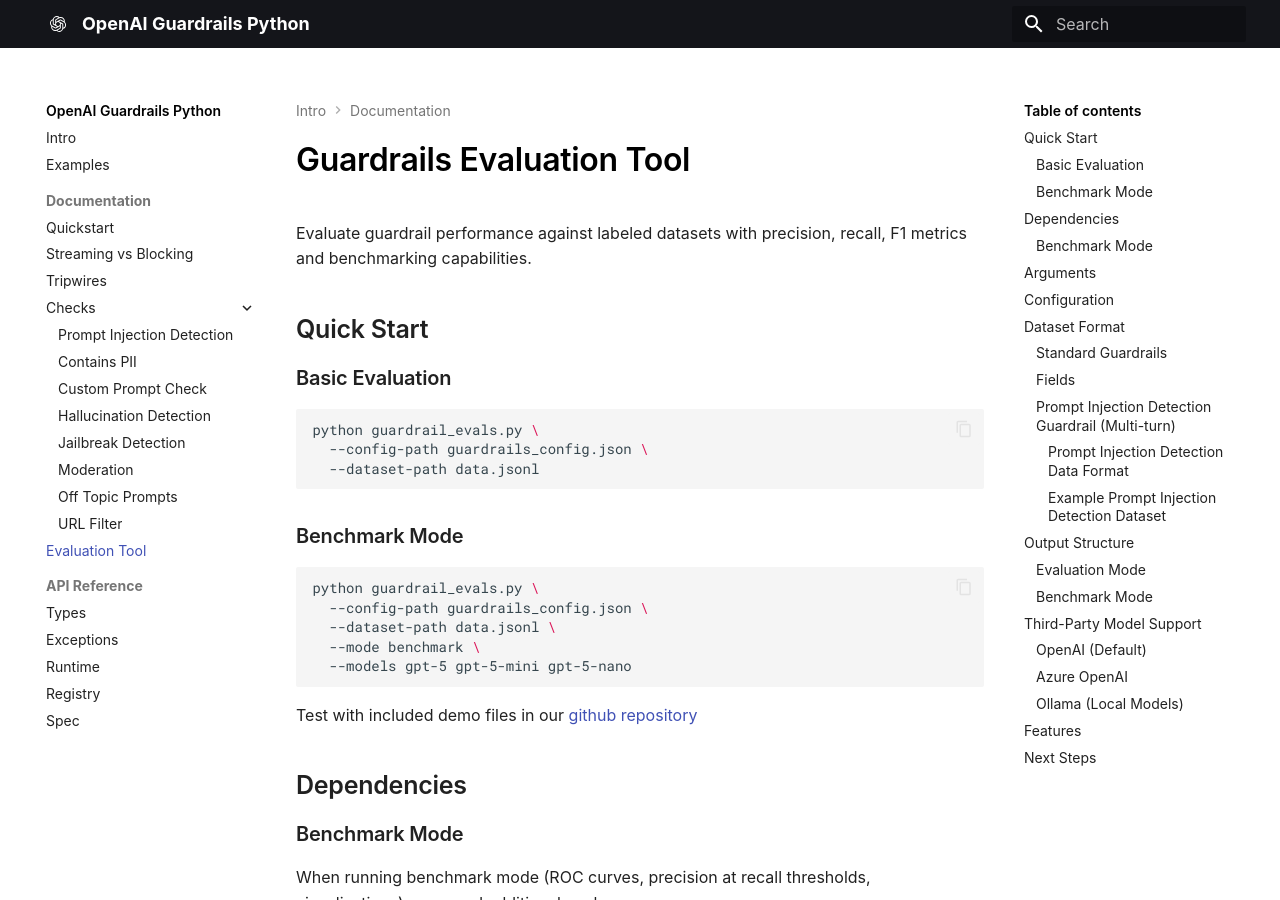
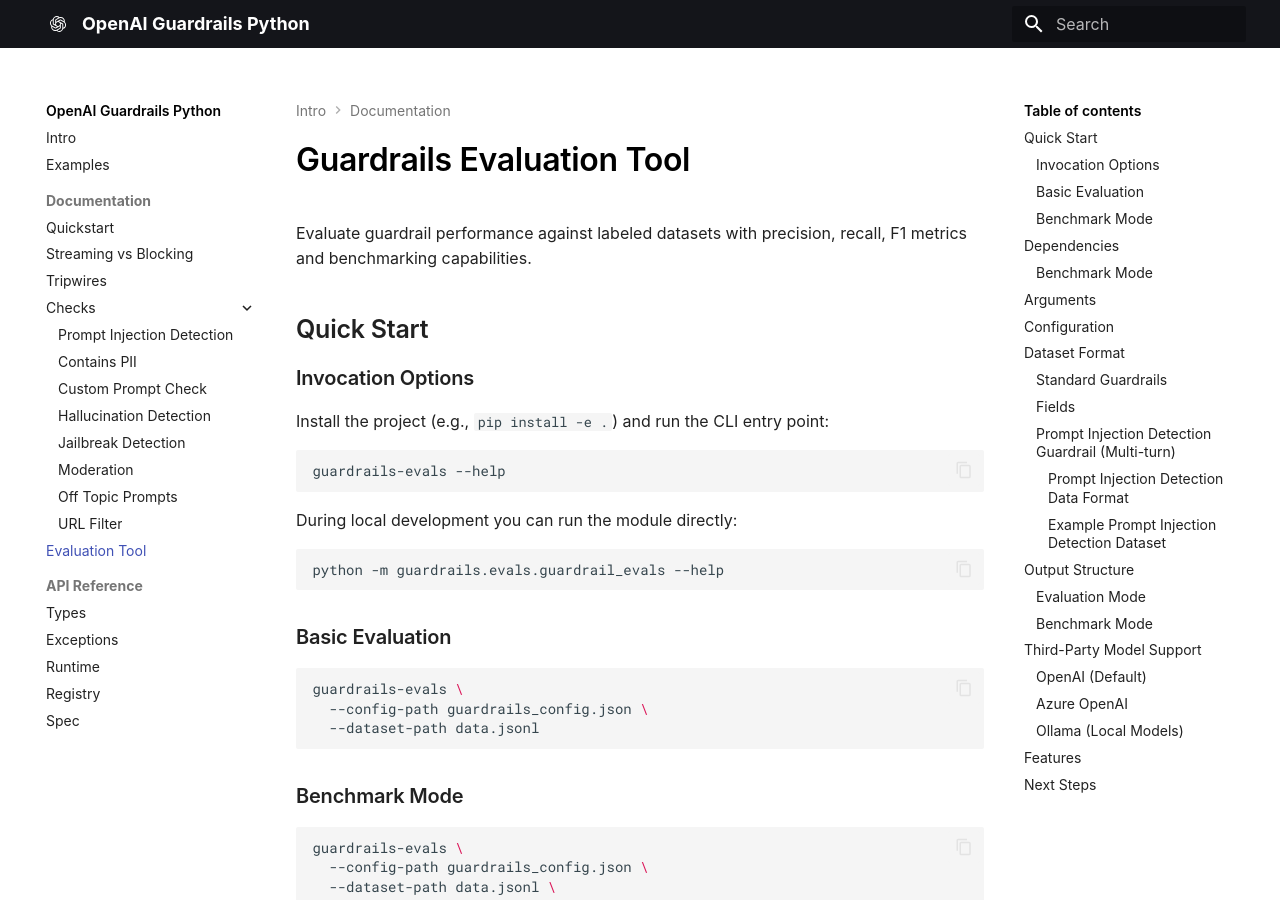
Before and after one commit to openai/openai-guardrails-python, an MkDocs documentation site: the page built from docs/evals.md, in a window 1280 px wide and 900 px high. Built offline with MkDocs 1.6.1 and Material for MkDocs 9.7.7, drawn with Linux system fonts in a browser that asks for light colours; some web fonts are replaced; some of the changed text lies outside the part shown.

Commit message:
Change eval script invocation

````diff
--- a/docs/evals.md
+++ b/docs/evals.md
@@ -4,16 +4,26 @@
 
 ## Quick Start
 
+### Invocation Options
+Install the project (e.g., `pip install -e .`) and run the CLI entry point:
+```bash
+guardrails-evals --help
+```
+During local development you can run the module directly:
+```bash
+python -m guardrails.evals.guardrail_evals --help
+```
+
 ### Basic Evaluation
 ```bash
-python guardrail_evals.py \
+guardrails-evals \
   --config-path guardrails_config.json \
   --dataset-path data.jsonl
 ```
 
 ### Benchmark Mode
 ```bash
-python guardrail_evals.py \
+guardrails-evals \
   --config-path guardrails_config.json \
   --dataset-path data.jsonl \
   --mode benchmark \
@@ -154,7 +164,7 @@
 
 ### OpenAI (Default)
 ```bash
-python guardrail_evals.py \
+guardrails-evals \
   --config-path config.json \
   --dataset-path data.jsonl \
   --api-key sk-...
@@ -162,7 +172,7 @@
 
 ### Azure OpenAI
 ```bash
-python guardrail_evals.py \
+guardrails-evals \
   --config-path config.json \
   --dataset-path data.jsonl \
   --azure-endpoint https://your-resource.openai.azure.com \
@@ -176,7 +186,7 @@
 Any model which supports the OpenAI interface can be used with `--base-url` and `--api-key`.
 
 ```bash
-python guardrail_evals.py \
+guardrails-evals \
   --config-path config.json \
   --dataset-path data.jsonl \
   --base-url http://localhost:11434/v1 \
--- a/pyproject.toml
+++ b/pyproject.toml
@@ -76,6 +76,7 @@
 
 [project.scripts]
 guardrails = "guardrails.cli:main"
+guardrails-evals = "guardrails.evals.guardrail_evals:main"
 
 [tool.ruff]
 line-length = 150
````
Also changed, not shown: src/guardrails/evals/README.md (+15 -5 lines), 2 other files.
